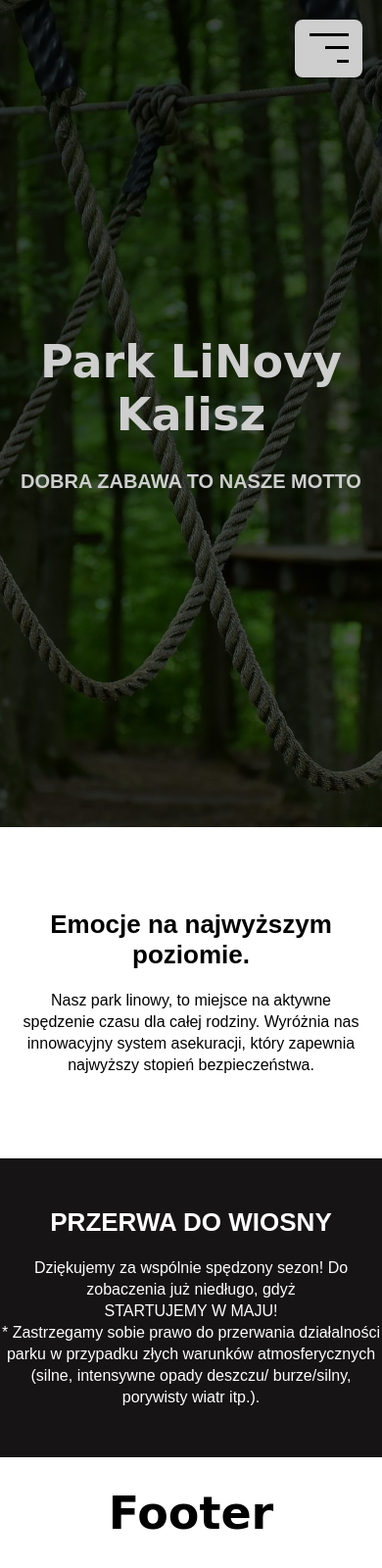
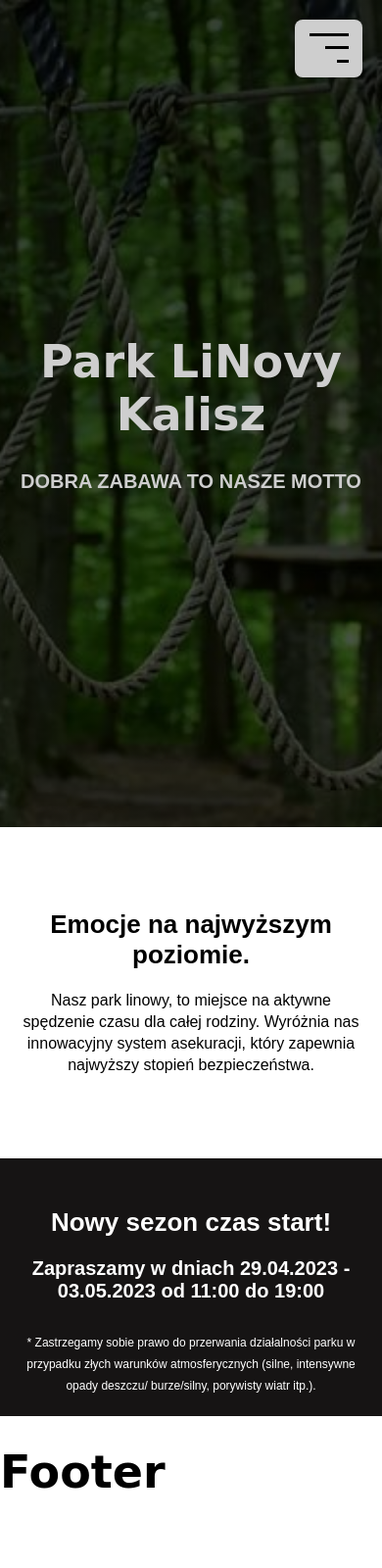
Before and after one commit to dstefanowski/Park-LiNovy, a website: page index.html in a window 390 px wide. Shown: the top 1600 px of the page at 98% size. Drawn offline with nearby package versions, Linux system fonts and the light colour scheme; a web font is replaced by a local one.

Commit message:
bug fixes - mobile horizontal layout fix etc.

```diff
--- a/index.html
+++ b/index.html
@@ -63,7 +63,7 @@
     </div>
 </div>
 
-        <section class="hero rellax" data-rellax-speed="-4">
+        <section class="hero rellax" data-rellax-speed="-3">
             <div class="wrapper">
 
                 <h1>Park LiNovy Kalisz</h1>
@@ -80,14 +80,15 @@
             </div>
         </section>
 
-        <section class="hours" id="hours">
+        <section class="hours rellax" data-rellax-speed="0" id="hours">
             <div class="wrapper">
-                <h2>PRZERWA DO WIOSNY</h2>
-                <p>Dziękujemy za wspólnie spędzony sezon!
-                    Do zobaczenia już niedługo, gdyż</p>
+                <h2>Nowy sezon czas start!</h2>
+                <h3>Zapraszamy w dniach 29.04.2023 - 03.05.2023
+                    od 11:00 do 19:00</h3>
 
-                <p>STARTUJEMY W MAJU!</p>
-                <p>* Zastrzegamy sobie prawo do przerwania działalności parku w przypadku złych warunków atmosferycznych
+
+                <p class="hours__note">* Zastrzegamy sobie prawo do przerwania działalności parku w przypadku złych
+                    warunków atmosferycznych
                     (silne, intensywne opady deszczu/ burze/silny, porywisty wiatr itp.).</p>
             </div>
         </section>
--- a/src/sass/style.scss
+++ b/src/sass/style.scss
@@ -95,6 +95,7 @@ ul {
 }
 
 footer {
+  position: absolute;
   height: 100vh;
   padding: 10px 0;
   margin-top: 20px;
@@ -300,7 +301,14 @@ footer {
 }
 
 .bg-dark {
-  background-color: rgb(20, 20, 20);
+  // background-color: rgb(20, 20, 20);
+  background-color: c.$white;
+
+  .nav-desktop__item,
+  a,
+  p {
+    color: black;
+  }
 }
 
 .scroll-up {
@@ -318,13 +326,16 @@ footer {
   height: 100vh;
   text-align: center;
   background-image: linear-gradient(rgba(0, 0, 0, 0.75), rgba(0, 0, 0, 0.65)),
-    url("../img/hero.jpg");
+    url("../img/hero-small.jpg");
   background-position: center;
   background-size: cover;
   color: c.$dirty-white;
+  overflow: hidden;
+  // z-index: 100;
 }
 
 .info {
+  // position: relative;
   display: flex;
   justify-content: center;
   align-items: center;
@@ -337,16 +348,26 @@ footer {
   color: c.$black;
   font-size: 2rem;
   overflow: hidden;
+  // z-index: 200;
 }
 
 .hours {
+  // position: absolute;
   display: flex;
   justify-content: center;
-  padding: 50px 0;
+  // height: 50vh;
+  width: 100%;
+  padding: 50px 10px 20px 10px;
   text-align: center;
   background-color: c.$dark-grey;
   color: c.$white;
   font-size: 2.8rem;
+  // z-index: 20000;
+
+  &__note {
+    margin-top: 30px;
+    font-size: 1.2rem;
+  }
 }
 
 // ===================================================================================================
@@ -355,12 +376,22 @@ footer {
   .info {
     height: 40vh;
   }
+
+  // .hours {
+  //   height: 60vh;
+  // }
 }
 
 @media (min-width: 576px) {
 }
 
 @media (min-width: 768px) {
+  .info {
+    height: 30vh;
+  }
+  // .hours {
+  //   height: 30vh;
+  // }
 }
 
 @media (min-width: 992px) {
```
Also changed, not shown: dist/css/style.min.css, dist/img/hero-small.jpg (added), src/img/hero-small.jpg (added), 1 other file.
